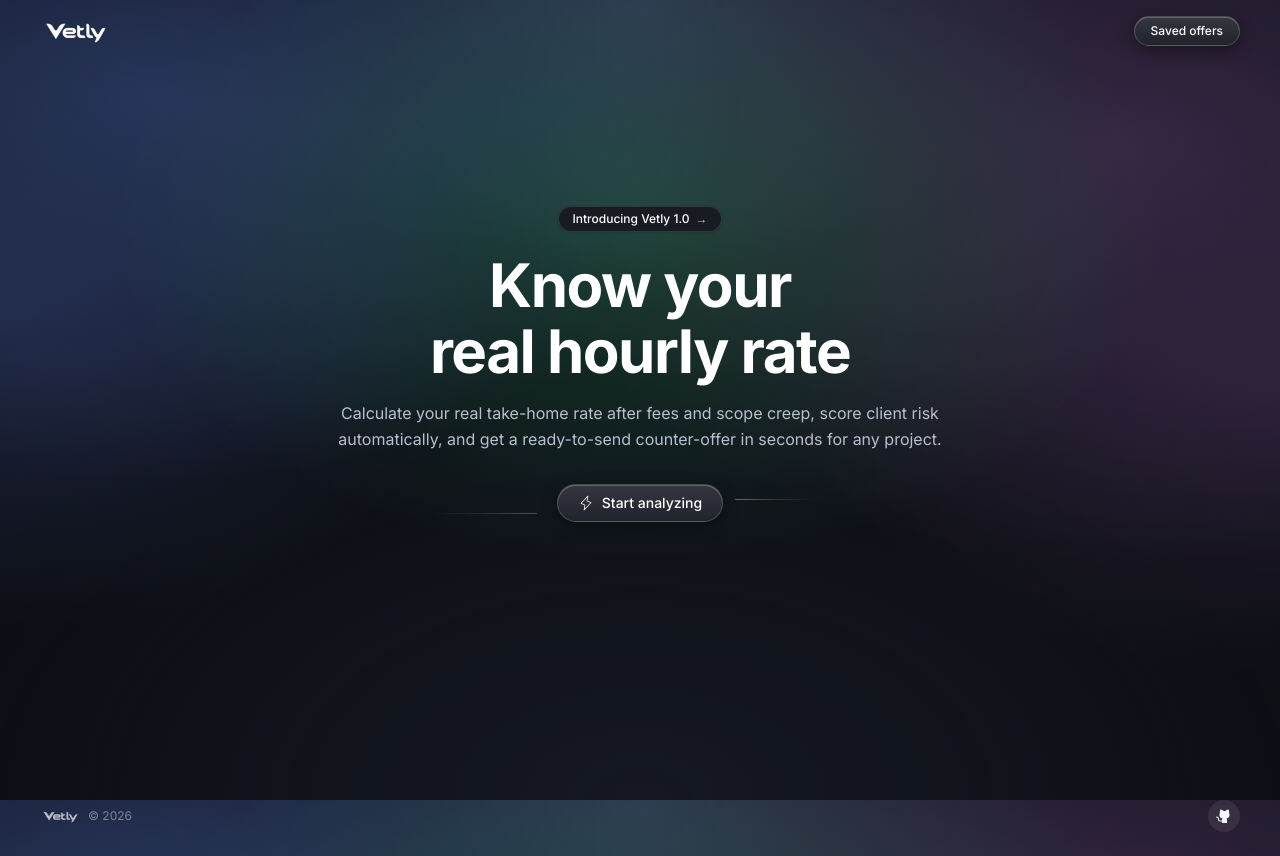
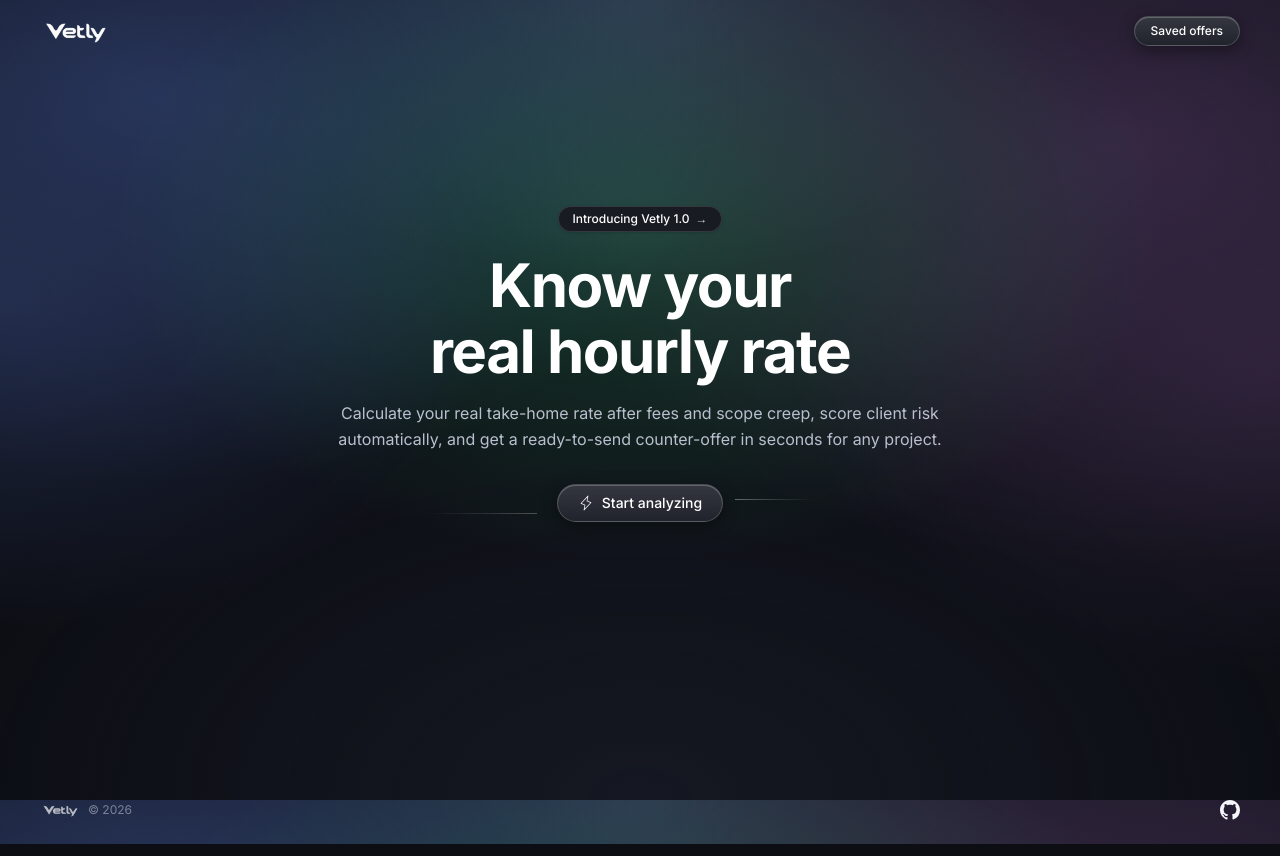
Before and after one commit to chulopp/Vetly, a Next.js app: page / in a window 1280 px wide. Built offline with nearby package versions, Linux system fonts and the light colour scheme.

Commit message:
feat(footer): replace GitHub icon with official circular mark

```diff
--- a/src/components/layout/Footer.tsx
+++ b/src/components/layout/Footer.tsx
@@ -1,5 +1,3 @@
-import { GithubLogo } from '@phosphor-icons/react/dist/ssr';
-
 export default function Footer() {
   return (
     <footer className="w-full bg-transparent">
@@ -13,15 +11,21 @@
           />
           <span className="text-xs text-ink-500">&copy; 2026</span>
         </div>
-        <div className="flex items-center gap-4">
+        <div className="flex items-center">
           <a
             href="https://github.com/chulopp/Vetly"
             target="_blank"
             rel="noopener noreferrer"
             aria-label="Vetly on GitHub"
-            className="flex size-8 items-center justify-center rounded-full bg-white/[0.08] text-ink-400 transition-all hover:bg-white/15 hover:text-white"
+            className="text-ink-400 transition-colors hover:text-white"
           >
-            <GithubLogo className="size-4" weight="fill" />
+            <svg
+              viewBox="0 0 16 16"
+              aria-hidden="true"
+              className="size-5 fill-current"
+            >
+              <path d="M8 0C3.58 0 0 3.58 0 8c0 3.54 2.29 6.53 5.47 7.59.4.07.55-.17.55-.38 0-.19-.01-.82-.01-1.49-2.01.37-2.53-.49-2.69-.94-.09-.23-.48-.94-.82-1.13-.28-.15-.68-.52-.01-.53.63-.01 1.08.58 1.23.82.72 1.21 1.87.87 2.33.66.07-.52.28-.87.51-1.07-1.78-.2-3.64-.89-3.64-3.95 0-.87.31-1.59.82-2.15-.08-.2-.36-1.02.08-2.12 0 0 .67-.21 2.2.82.64-.18 1.32-.27 2-.27.68 0 1.36.09 2 .27 1.53-1.04 2.2-.82 2.2-.82.44 1.1.16 1.92.08 2.12.51.56.82 1.27.82 2.15 0 3.07-1.87 3.75-3.65 3.95.29.25.54.73.54 1.48 0 1.07-.01 1.93-.01 2.2 0 .21.15.46.55.38A8.012 8.012 0 0 0 16 8c0-4.42-3.58-8-8-8z" />
+            </svg>
           </a>
         </div>
       </div>
```
